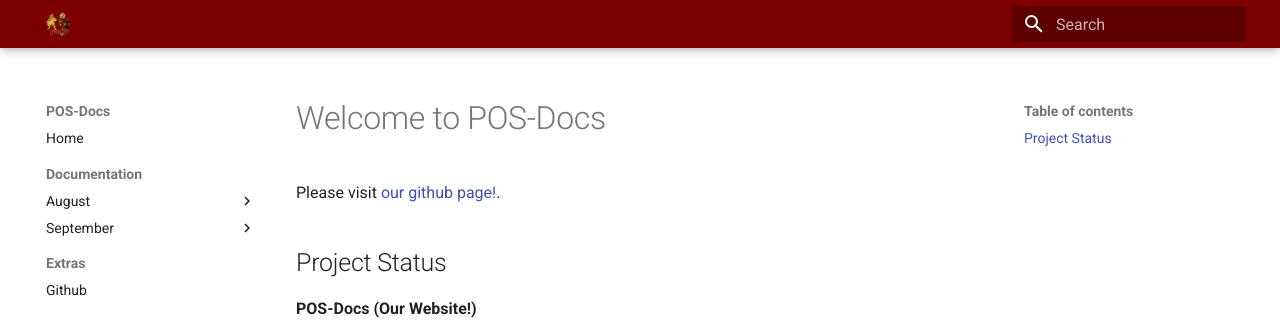
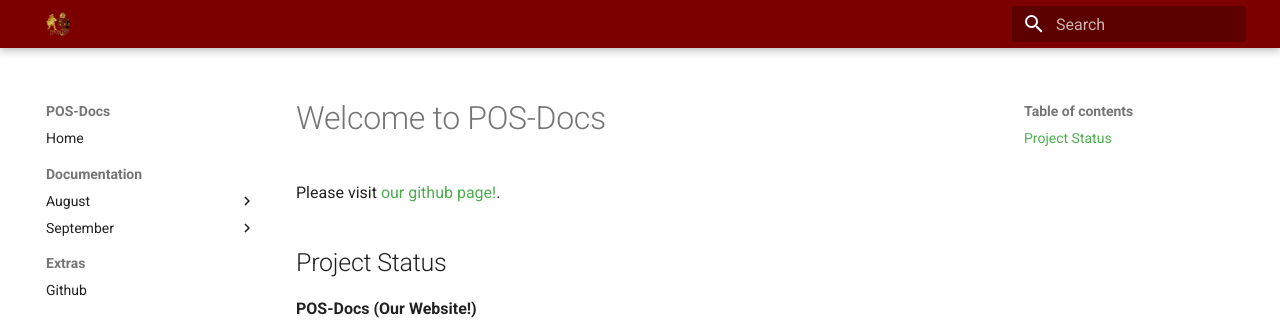
Before and after one commit to PCHS-ProjectProgramming/POS-Docs, an MkDocs documentation site: the page built from docs/index.md, in a window 1280 px wide. Shown: the top 323 px of the page. Built offline with MkDocs 1.6.1 and Material for MkDocs 9.7.7, drawn with Linux system fonts in a browser that asks for light colours.

Commit message:
mkdocs.yml: Primary Text Color Green?

```diff
--- a/mkdocs.yml
+++ b/mkdocs.yml
@@ -7,6 +7,7 @@
   - stylesheets/extra.css
 theme:
   palette:
+    primary: green
     accent: red
   name: material
   custom_dir: docs/overrides
```
